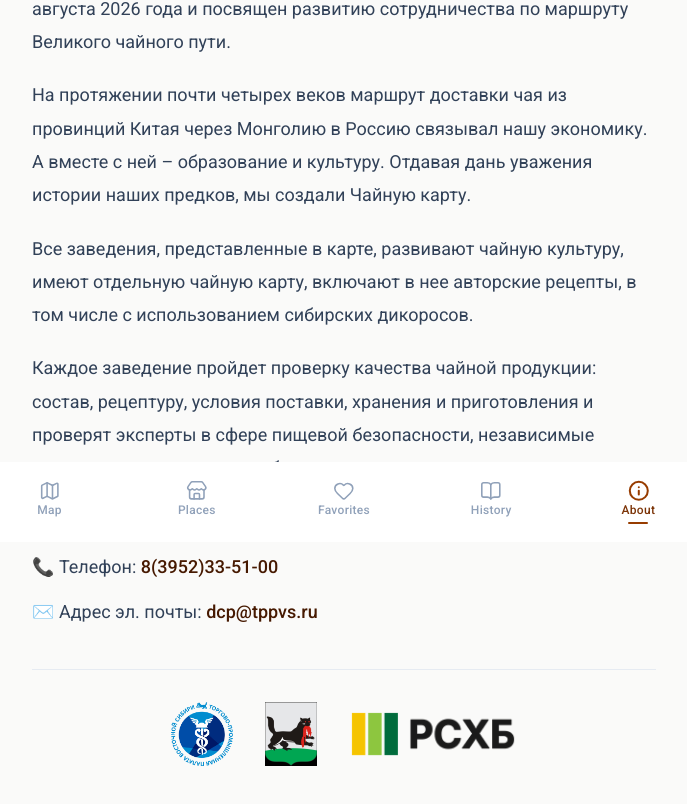
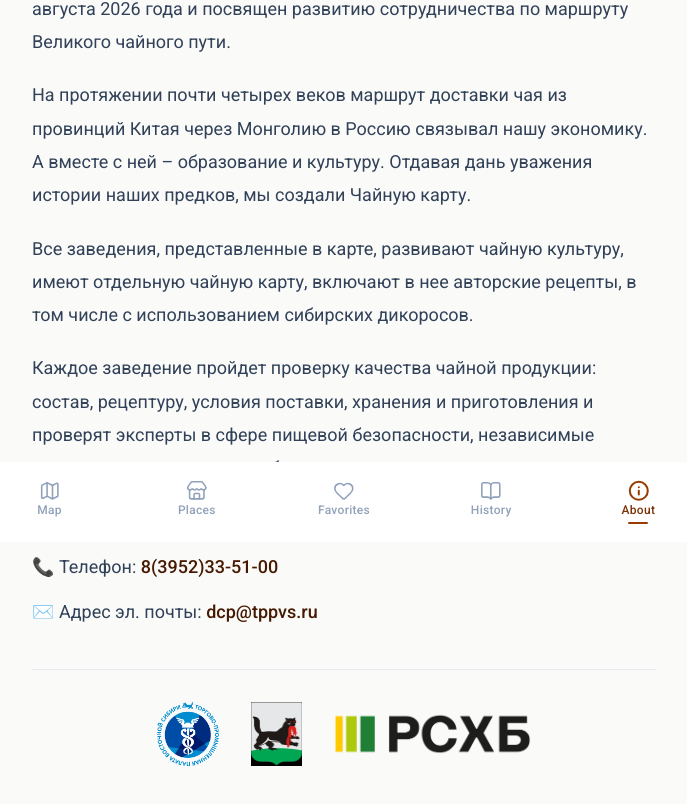
Before and after one commit to salovpro/tea-map-irkutsk, a Next.js app: page /en/about in a window 1280 px wide. Shown: the part 258-1062 px from the top of the page, without its empty margins (296-983 px from the left). Built offline with nearby package versions, Linux system fonts and the light colour scheme.

Commit message:
Use the uploaded official РСХБ logo on welcome and About.
Replace the generated rshb.png with the user-provided PNG (1656×404, transparent background) and bump the cache-buster so browsers pick up the new asset on all locales.

Co-authored-by: artsalov2022 <artsalov2022@gmail.com>

```diff
--- a/src/components/PartnersBlock.tsx
+++ b/src/components/PartnersBlock.tsx
@@ -22,7 +22,7 @@ export function PartnersBlock() {
         />
         {/* eslint-disable-next-line @next/next/no-img-element */}
         <img
-          src="/logos/rshb.png?v=3"
+          src="/logos/rshb.png?v=4"
           alt={t("rshbAlt")}
           className="h-10 w-auto max-w-[42%] object-contain sm:h-12"
         />
```
Also changed, not shown: public/logos/rshb.png.
